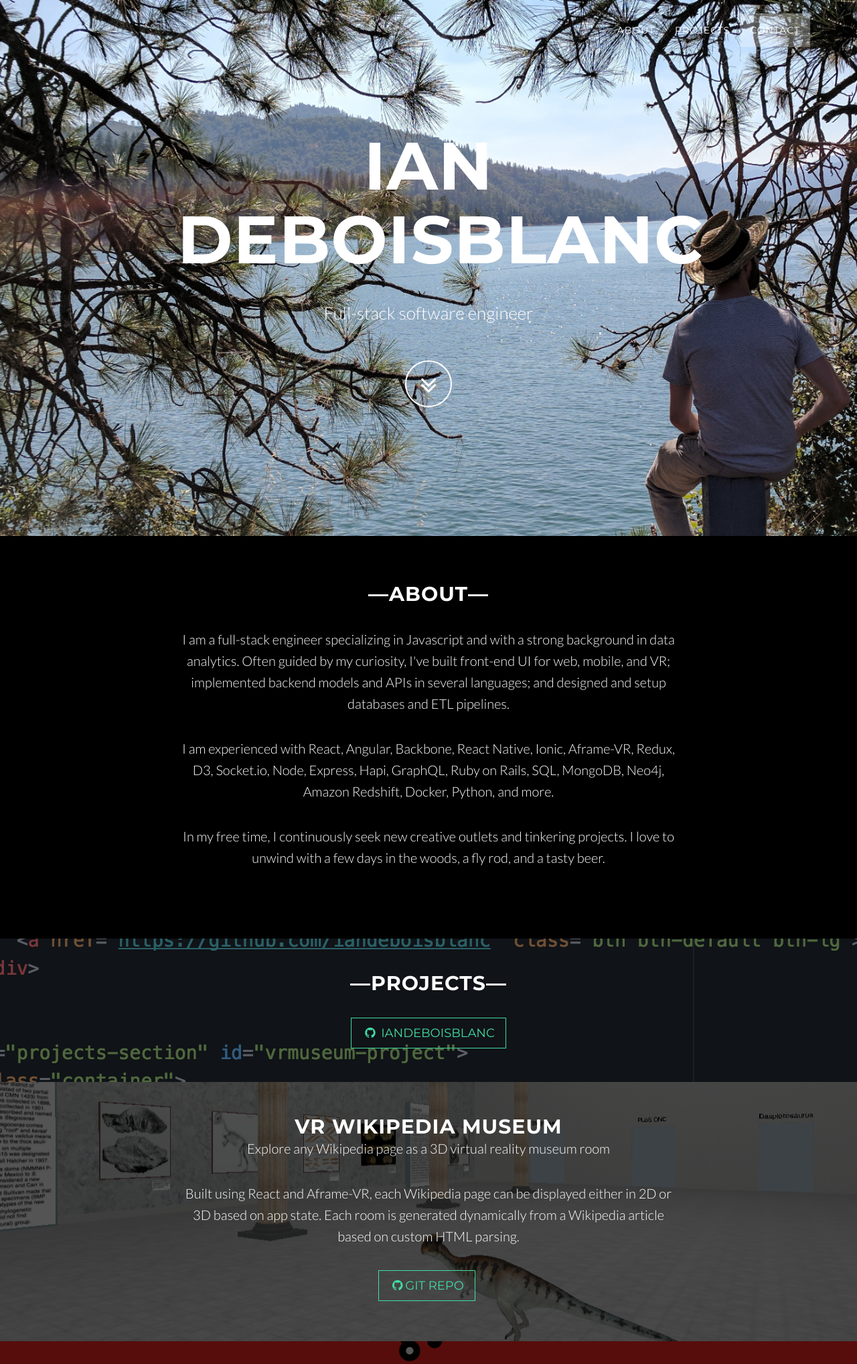
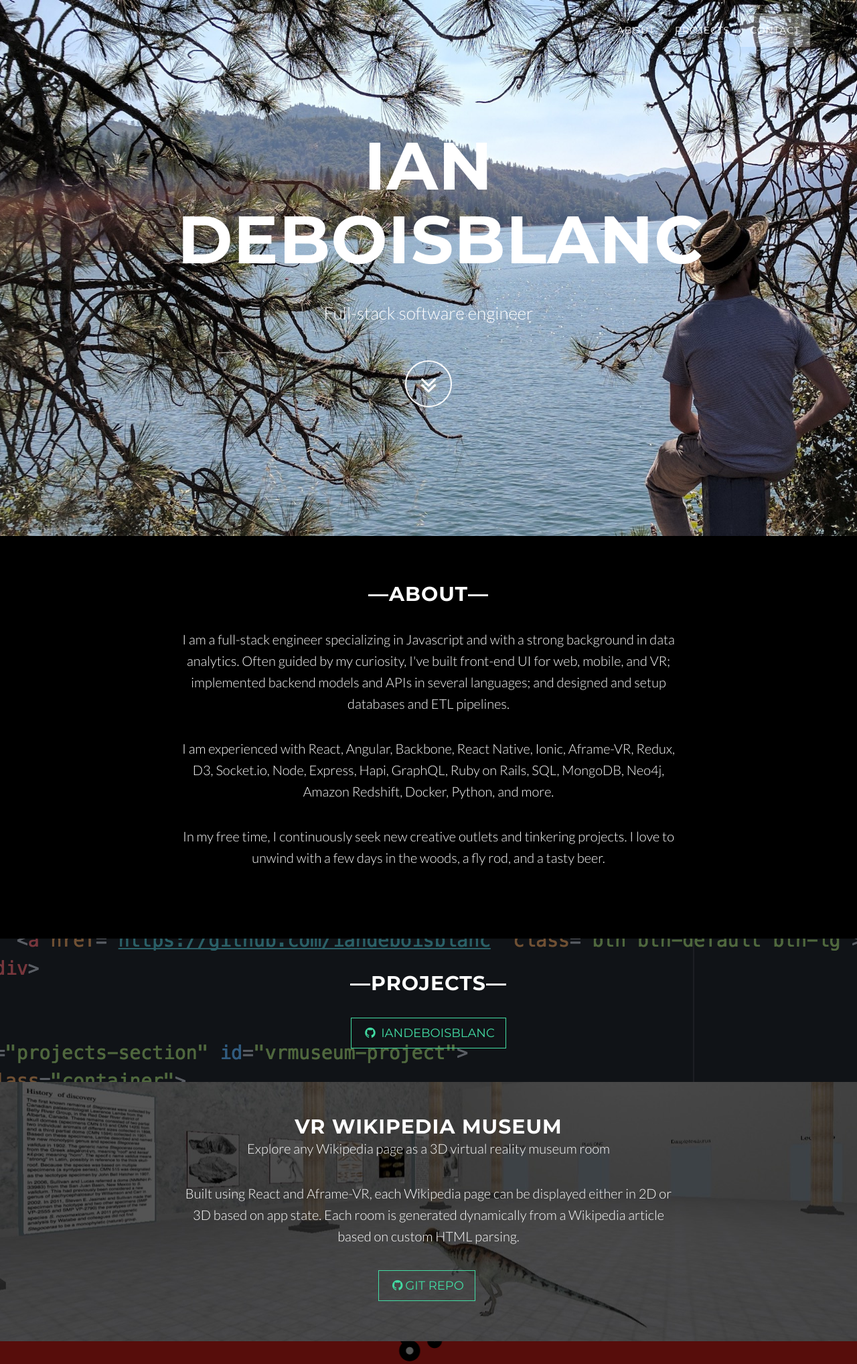
Before and after one commit to iandeboisblanc/portfolio, a PHP site: page / in a window 1280 px wide. Shown: the top 2036 px of the page at 67% size. Run offline with PHP 8.4, Linux system fonts and the light colour scheme.

Commit message:
Reduce image sizes

```diff
--- a/css/grayscale.css
+++ b/css/grayscale.css
@@ -286,7 +286,7 @@ a:focus {
 }
 
 #vrmuseum-project {
-  background: url(../img/vrmuseum-bg.png) no-repeat center center scroll;
+  background: url(../img/vrmuseum-bg.jpg) no-repeat center center scroll;
 }
 
 #evolution-project {
```
Also changed, not shown: img/intro-bg.jpg, img/vrmuseum-bg.jpg (added), img/vrmuseum-bg.png.
